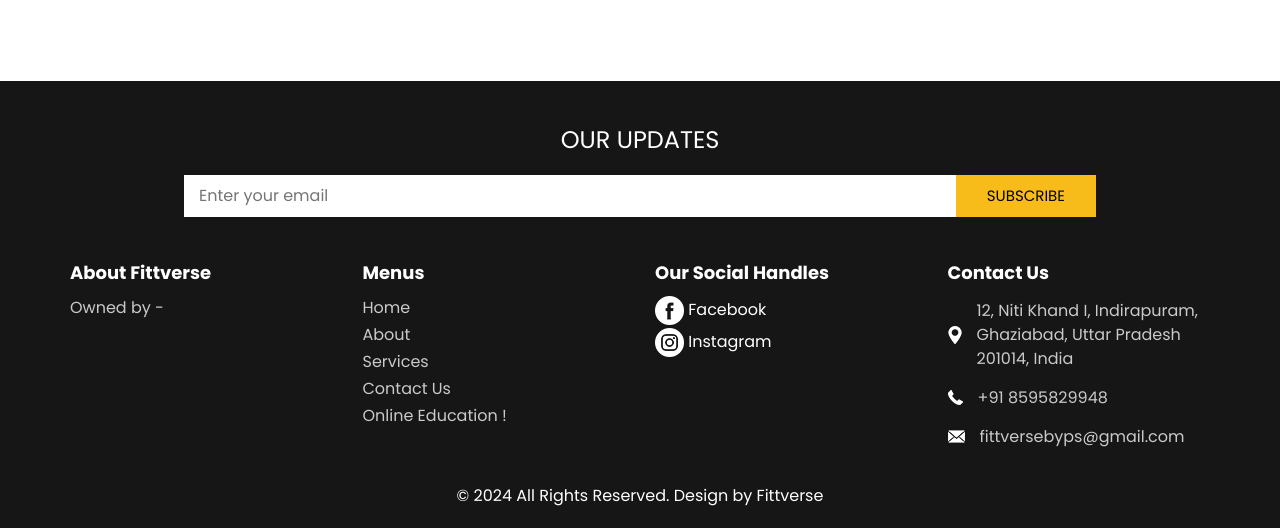
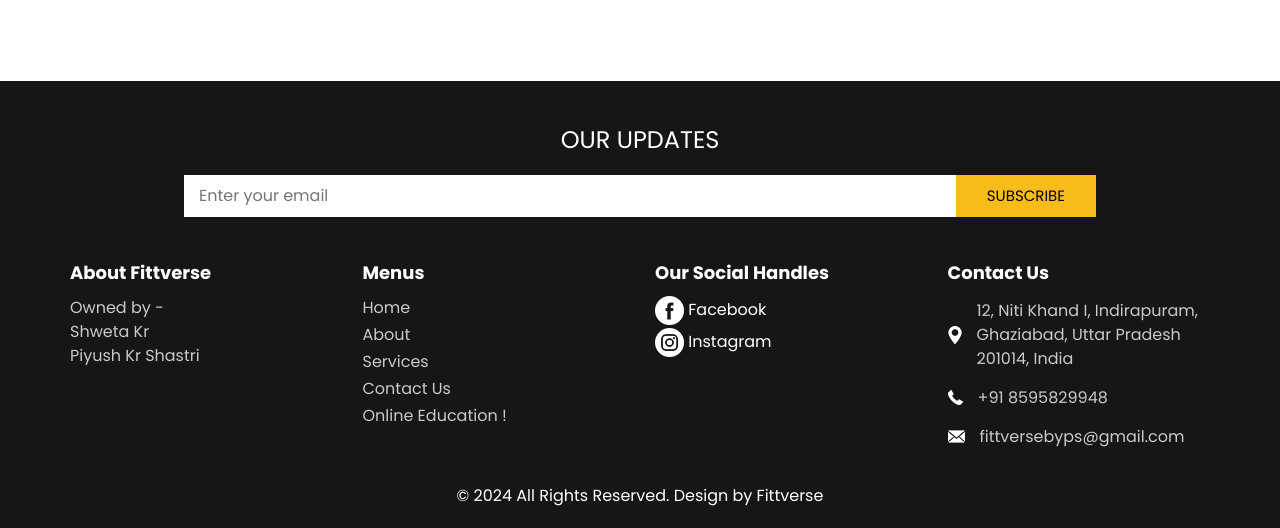
Before and after one commit to imvaibhavm/FittversebyPS, a plain HTML site: page index.html in a window 1280 px wide. Shown: the part 5585-6113 px from the top of the page. Drawn offline with nearby package versions, Linux system fonts and the light colour scheme; a web font is replaced by a local one.

Commit message:
Update index.html

```diff
--- a/index.html
+++ b/index.html
@@ -551,6 +551,10 @@
           </h6>
           <p>
             Owned by -
+            <br>
+            Shweta Kr
+            <br>
+            Piyush Kr Shastri
           </p>
         </div>
         <div class="col-md-3">
```
